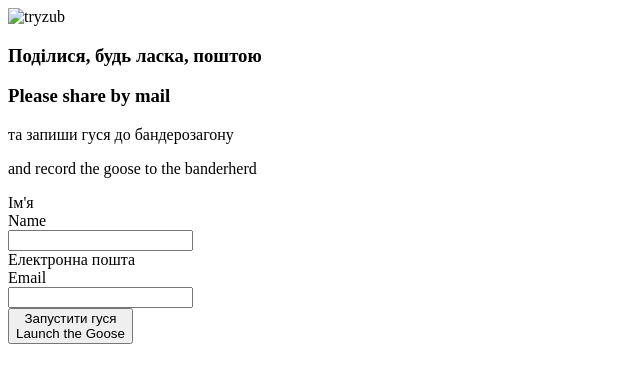
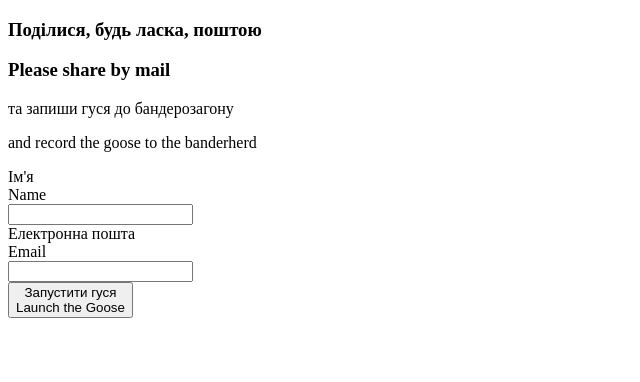
Before and after one commit to OlehKonyk/test, a plain HTML site: page index.html in a window 1280 px wide. Shown: the whole page, without its empty margins (0-640 px from the left). Drawn offline with Linux system fonts and the light colour scheme.

Commit message:
first commt

```diff
--- a/index.html
+++ b/index.html
@@ -13,7 +13,6 @@
           id="form"
           netlify
         >
-          <img src="./img/tryzub.svg" class="tryzub" alt="tryzub" />
           <div class="form-text">
             <div class="ua-content">
               <h3 class="form-title">Поділися, будь ласка, поштою
```
